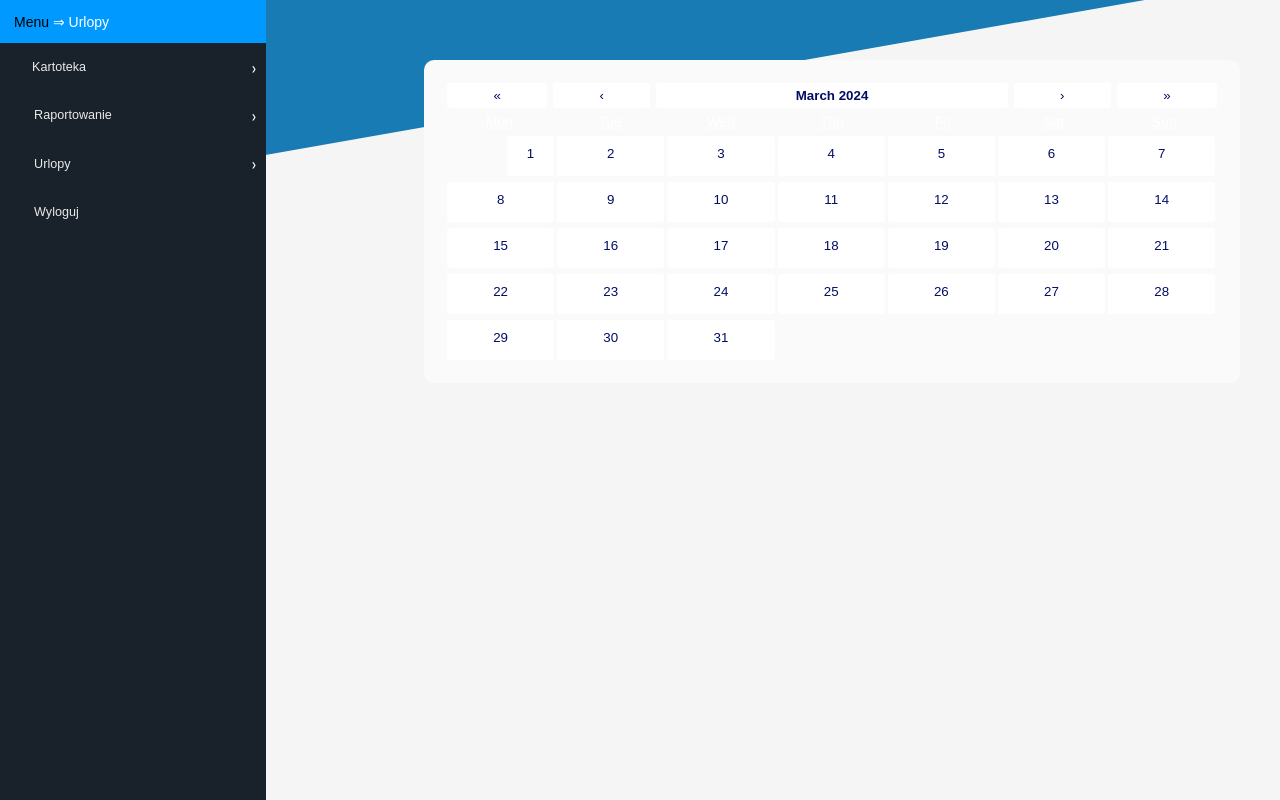
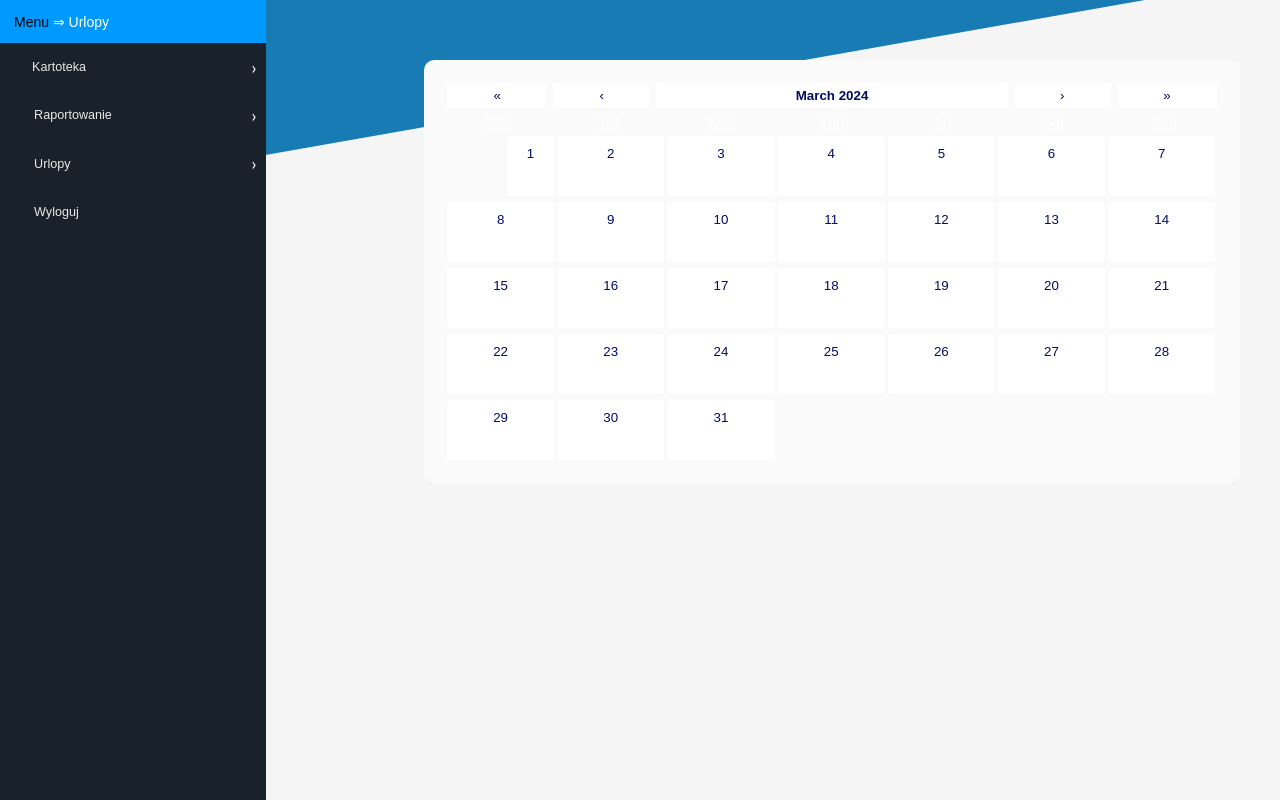
Before and after one commit to merdzikdominik/neta, a React (Create React App) app: page /urlopy/roczne-plany-urlopowe in a window 1280 px wide. Built offline with nearby package versions, Linux system fonts and the light colour scheme; no server answers; sample sign-in values are in the browser's storage; some icons are missing.

Commit message:
added customized react calendar tiles to and conditionalized colors

```diff
--- a/src/components/Admin/AdminModule.tsx
+++ b/src/components/Admin/AdminModule.tsx
@@ -284,9 +284,9 @@ const AdminModule: React.FC = () => {
         fetchUserDataChangeRequests()
     }, [])
 
-    useEffect(() => {
-        console.log(userDataChangeRequests)
-    }, [userDataChangeRequests])
+    // useEffect(() => {
+    //     console.log(userDataChangeRequests)
+    // }, [userDataChangeRequests])
 
     const exportToExcel = async (data: IHolidayRequest[]) => {
         const workbook = new ExcelJS.Workbook();
--- a/src/components/EmployeeFile/EmployeeFile.module.scss
+++ b/src/components/EmployeeFile/EmployeeFile.module.scss
@@ -7,6 +7,8 @@
 
 .employee-file__container {
     width: 50%;
+    // height: 100%;
+    max-height: 300px;
     margin-top: 40px;
     margin-right: 40px;
     margin-bottom: 40px;
@@ -33,5 +35,6 @@
     display: flex;
     justify-content: space-between;
     align-items: center;
+    border-top: 1px solid #e4f1fe;
     padding: 10px;
 }
--- a/src/components/EmployeeFile/EmployeeFileData.module.scss
+++ b/src/components/EmployeeFile/EmployeeFileData.module.scss
@@ -29,7 +29,7 @@
 .employeeFileData__data_container {
     border-bottom-left-radius: 10px;
     border-bottom-right-radius: 10px;
-    border-top: none;
+    border-top: 1px solid #e4f1fe;
     padding: 20px;
     background-color: #fff;
 }
--- a/src/components/Holiday/HolidayApprovedRequests.tsx
+++ b/src/components/Holiday/HolidayApprovedRequests.tsx
@@ -1,17 +1,17 @@
-import React, { useState, useEffect } from "react"
-import CalendarHolder from "../Utils/CalendarHolder"
-import classes from './HolidayApprovedRequests.module.scss'
-import { IHolidayRequest, IRequestUser } from "../Admin/AdminModule"
+import React, { useState, useEffect } from "react";
+import CalendarHolder from "../Utils/CalendarHolder";
+import classes from './HolidayApprovedRequests.module.scss';
+import { IHolidayRequest, IRequestUser } from "../Admin/AdminModule";
 
 export interface IHoliday {
-    dateFrom: string,
-    dateTo: string,
-    user: IRequestUser,
-    color_hex: string
+    dateFrom: string;
+    dateTo: string;
+    user: IRequestUser[];
+    color_hex: string | string[];
 }
 
 const HolidayApprovedRequests: React.FC = () => {
-    const [approvedDates, setApprovedDates] = useState<IHoliday[]>([{ dateFrom: '', dateTo: '', user: { first_name: '', last_name: '', email: '' }, color_hex: '' }])
+    const [approvedDates, setApprovedDates] = useState<IHoliday[]>([]);
 
     useEffect(() => {
         const fetchHolidayPlans = async () => {
@@ -29,15 +29,56 @@ const HolidayApprovedRequests: React.FC = () => {
 
                     if (response.ok) {
                         const data = await response.json();
-                        // console.log(data)
 
-                        const approvedDates = data.map((holiday: IHolidayRequest) => {
-                            const { start_date, end_date, user, color_hex } = holiday
+                        const originalDates: IHoliday[] = data.map((holiday: IHolidayRequest) => ({
+                            dateFrom: holiday.start_date,
+                            dateTo: holiday.end_date,
+                            user: [holiday.user],
+                            color_hex: holiday.color_hex
+                        }));
 
-                            return {dateFrom: start_date, dateTo: end_date, user, color_hex}
+                        const overlappingDates: IHoliday[] = [];
+
+                        originalDates.forEach((holiday1, index1) => {
+                            originalDates.slice(index1 + 1).forEach((holiday2, index2) => {
+                                const startDate1 = new Date(holiday1.dateFrom);
+                                const endDate1 = new Date(holiday1.dateTo);
+                                const startDate2 = new Date(holiday2.dateFrom);
+                                const endDate2 = new Date(holiday2.dateTo);
+
+                                if (startDate1 <= endDate2 && startDate2 <= endDate1) {
+                                    const overlappingStartDate = startDate1 > startDate2 ? startDate1 : startDate2;
+                                    const overlappingEndDate = endDate1 < endDate2 ? endDate1 : endDate2;
+
+                                    const overlappingUsers = extractUsersFromRange([holiday1, holiday2]);
+                                    const overlappingColors = extractColorsFromRange([holiday1, holiday2]);
+
+                                    const overlappingRange: IHoliday = {
+                                        dateFrom: overlappingStartDate.toISOString().slice(0, 10),
+                                        dateTo: overlappingEndDate.toISOString().slice(0, 10),
+                                        user: overlappingUsers,
+                                        color_hex: overlappingColors
+                                    };
+
+                                    overlappingDates.push(overlappingRange);
+                                }
+                            });
                         });
 
-                        setApprovedDates(approvedDates)
+                        const filteredOverlapping = overlappingDates.filter((holiday, index, array) => {
+                            const hasSameDate = array.some((obj, idx) => {
+                                if (idx !== index) {
+                                    return obj.dateFrom === holiday.dateFrom && obj.dateTo === holiday.dateTo;
+                                }
+                                return false;
+                            });
+
+                            return !hasSameDate;
+                        });
+
+                        const mergedDates = mergeOverlappingDates(overlappingDates);
+
+                        setApprovedDates([...originalDates, ...filteredOverlapping, ...mergedDates]);
 
                     } else {
                         const errorData = await response.json();
@@ -53,8 +94,79 @@ const HolidayApprovedRequests: React.FC = () => {
     }, []);
 
     useEffect(() => {
-        console.log(approvedDates)
-    }, [approvedDates])
+        console.log(approvedDates);
+    }, [approvedDates]);
+
+    const extractUsersFromRange = (range: IHoliday[]): IRequestUser[] => {
+        const users: IRequestUser[] = [];
+        range.forEach(holiday => {
+            holiday.user.forEach(user => {
+                const existingUser = users.find(u => u.email === user.email);
+                if (!existingUser) {
+                    users.push(user);
+                }
+            });
+        });
+        return users;
+    };
+
+    const extractColorsFromRange = (range: IHoliday[]): string[] => {
+        const colors: string[] = [];
+        range.forEach(holiday => {
+            if (typeof holiday.color_hex === 'string') {
+                colors.push(holiday.color_hex);
+            } else if (Array.isArray(holiday.color_hex)) {
+                holiday.color_hex.forEach(color => {
+                    if (!colors.includes(color)) {
+                        colors.push(color);
+                    }
+                });
+            }
+        });
+        return colors;
+    };
+
+    const mergeOverlappingDates = (overlappingDates: IHoliday[]): IHoliday[] => {
+        const mergedDates: IHoliday[] = [];
+
+        overlappingDates.forEach((date1, index1) => {
+            overlappingDates.slice(index1 + 1).forEach(date2 => {
+                const startDate1 = new Date(date1.dateFrom);
+                const endDate1 = new Date(date1.dateTo);
+                const startDate2 = new Date(date2.dateFrom);
+                const endDate2 = new Date(date2.dateTo);
+
+                if (startDate1 <= endDate2 && startDate2 <= endDate1) {
+                    const overlappingStartDate = startDate1 > startDate2 ? startDate1 : startDate2;
+                    const overlappingEndDate = endDate1 < endDate2 ? endDate1 : endDate2;
+
+                    const overlappingUsers = extractUsersFromRange([date1, date2]);
+                    const overlappingColors = extractColorsFromRange([date1, date2]);
+
+                    const overlappingRange: IHoliday = {
+                        dateFrom: overlappingStartDate.toISOString().slice(0, 10),
+                        dateTo: overlappingEndDate.toISOString().slice(0, 10),
+                        user: overlappingUsers,
+                        color_hex: overlappingColors
+                    };
+
+                    const isAlreadyMerged = mergedDates.some(date => {
+                        const sameUsers = date.user.every(u => overlappingRange.user.some(ou => ou.email === u.email));
+                        if (sameUsers && date.dateFrom === overlappingRange.dateFrom && date.dateTo === overlappingRange.dateTo) {
+                            return true;
+                        }
+                        return false;
+                    });
+
+                    if (!isAlreadyMerged) {
+                        mergedDates.push(overlappingRange);
+                    }
+                }
+            });
+        });
+
+        return mergedDates;
+    };
 
     return (
         <div className={classes['main']}>
@@ -62,7 +174,7 @@ const HolidayApprovedRequests: React.FC = () => {
                 <CalendarHolder holidayDataProp={approvedDates}/>
             </section>
         </div>
-    )
+    );
 };
 
 export default HolidayApprovedRequests;
--- a/src/components/Holiday/HolidayYearPlans.tsx
+++ b/src/components/Holiday/HolidayYearPlans.tsx
@@ -1,5 +1,6 @@
 import React, { useState, useEffect } from 'react'
 import { IDates } from '../Reports/HolidaySchedule';
+// import { IHolidayRequest } from '../Admin/AdminModule';
 import Nav from "../Utils/Nav";
 import Background from '../Utils/Background';
 import CalendarHolder from '../Utils/CalendarHolder';
--- a/src/components/Reports/HolidaySchedule.tsx
+++ b/src/components/Reports/HolidaySchedule.tsx
@@ -1,5 +1,6 @@
 import React, { useState, useEffect } from "react";
-import { IHolidayRequest } from "../Utils/CalendarHolder";
+// import { IHolidayRequest } from "../Utils/CalendarHolder";
+import { IHolidayRequest } from "../Admin/AdminModule";
 import Nav from "../Utils/Nav";
 import Button from "../Utils/Button";
 import Background from "../Utils/Background";
@@ -8,7 +9,7 @@ import classes from "./HolidaySchedule.module.css";
 
 export interface IDates {
   dateFrom: string,
-  dateTo: string
+  dateTo: string,
 }
 
 const HolidaySchedule: React.FC = () => {
--- a/src/components/Reports/Reports.module.scss
+++ b/src/components/Reports/Reports.module.scss
@@ -7,6 +7,7 @@
 
 .reports__container {
     width: 50%;
+    max-height: 300px;
     margin-top: 40px;
     margin-right: 40px;
     margin-bottom: 40px;
--- a/src/components/Utils/CalendarHolder.tsx
+++ b/src/components/Utils/CalendarHolder.tsx
@@ -1,20 +1,15 @@
 import React, { useState, useEffect } from 'react';
 import CalendarUserInfo from './CalendarUserInfo';
+import { IHoliday } from '../Holiday/HolidayApprovedRequests';
+import { IHolidayRequest } from '../Admin/AdminModule';
 import { IDates } from '../Reports/HolidaySchedule';
-import { IHoliday } from '../Holiday/HolidayApprovedRequests';
 import { Calendar } from 'react-calendar';
-import { isWithinInterval } from 'date-fns';
+import { isWithinInterval, startOfDay } from 'date-fns';
 import styled from 'styled-components';
 
 interface ICalendarHolder {
-  holidayDataProp?: IHolidayRequest[] | IHoliday[] | IDates[];
+  holidayDataProp?: (IHolidayRequest | IDates | IHoliday)[];
   backgroundColor?: string;
-}
-
-export interface IHolidayRequest {
-  id: number;
-  dateFrom: string;
-  dateTo: string;
 }
 
 interface IPosition {
@@ -27,19 +22,19 @@ const CustomTileContent: React.FC<any> = ({ date, hoveredDate, holidayDataProp,
     const currentUser = holidayDataProp!.find((item: IHoliday) => {
       return (
         isWithinInterval(date, {
-          start: new Date(item.dateFrom),
-          end: new Date(item.dateTo),
+          start: startOfDay(new Date(item.dateFrom)),
+          end: startOfDay(new Date(item.dateTo)),
         }) && 'user' in item
       );
     }) as IHoliday | undefined;
 
     if (currentUser && 'user' in currentUser) {
-      return <CalendarUserInfo firstName={currentUser.user.first_name} lastName={currentUser.user.last_name} email={currentUser.user.email} position={position} />
+      const firstUser = currentUser.user[0];
+      return <CalendarUserInfo firstName={firstUser.first_name} lastName={firstUser.last_name} email={firstUser.email} position={position} />;
     }
   }
   return null;
 };
-
 
 const CalendarContainer = styled.div<ICalendarHolder>`
   .react-calendar {
@@ -70,22 +65,13 @@ const CalendarContainer = styled.div<ICalendarHolder>`
   .react-calendar__month-view__days {
     display: grid !important;
     grid-template-columns: 14.2% 14.2% 14.2% 14.2% 14.2% 14.2% 14.2%;
-
-    .react-calendar__tile {
-      max-width: initial !important;
-    }
   }
 
   .react-calendar__tile {
     text-align: center;
     line-height: 2;
     pointer-events: none;
-    height: 40px;
-    // background-color: #e4e4e4;
-  }
-
-  .react-calendar__tile--custom {
-    pointer-events: none;
+    height: 60px;
   }
 
   .react-calendar__tile--custom:hover {
@@ -99,21 +85,92 @@ const CalendarContainer = styled.div<ICalendarHolder>`
   .custom-tile {
     height: 100%;
     width: 100%;
-    pointer-events: all; /* Ustawienie zdarzeń myszy na aktywne */
+    pointer-events: all;
   }
 
-  ${(props: { holidayDataProp?: (IHolidayRequest | IHoliday | IDates)[] }) =>
-    props.holidayDataProp &&
-    props.holidayDataProp.map(holiday => {
-      if ('user' in holiday && holiday.user) {
+  ${(props) => {
+    const holidays: IHoliday[] | undefined = props.holidayDataProp?.filter(
+      (item) => 'dateFrom' in item
+    ) as IHoliday[];
+
+    if (holidays && holidays.length > 0) {
+      return holidays
+        .map((holiday) => {
+          if ('user' in holiday && holiday.user && holiday.user.length > 0) {
+            const users = holiday.user;
+            const firstUser = users[0];
+
             return `
-          .react-calendar__tile--custom-${(holiday as IHoliday).user.email.replace(/[@.]/g, '')} {
-            background-color: ${(holiday as IHoliday).color_hex};
+              .react-calendar__tile--custom.react-calendar__tile--custom-${firstUser.email.replace(
+                /[@.]/g,
+                ''
+              )} {
+                background-color: ${holiday.color_hex};
               }
             `;
           }
           return '';
-    }).join('')}
+        })
+        .join('');
+    }
+    return '';
+  }}
+
+  ${(props) => {
+    const colorMap: { [key: string]: string } = {};
+
+    const overlappingHolidays = props.holidayDataProp?.filter((item) => {
+      return (
+        'dateFrom' in item &&
+        'dateTo' in item &&
+        'color_hex' in item &&
+        Array.isArray(item.color_hex)
+      );
+    }) as IHoliday[] | undefined;
+
+    overlappingHolidays?.forEach(item => {
+      if (Array.isArray(item.color_hex)) {
+          const dateKey = `${item.dateFrom}-${item.dateTo}`;
+          const numberOfColors = item.color_hex.length;
+          const percentStep = 100 / numberOfColors;
+
+          let gradientColors = '';
+
+          item.color_hex.forEach((color, index) => {
+              const startPercent = index * percentStep;
+              const endPercent = (index + 1) * percentStep;
+
+              gradientColors += `${color} ${startPercent.toFixed(2)}%, `;
+              gradientColors += `${color} ${endPercent.toFixed(2)}%`;
+
+              if (index !== numberOfColors - 1) {
+                  gradientColors += ', ';
+              }
+          });
+
+          colorMap[dateKey] = gradientColors;
+      }
+  });
+
+    if (overlappingHolidays) {
+      const colorStops = Object.entries(colorMap)
+      .map(([daterange, color], index) => {
+        const startDate = daterange.slice(0, 10)
+        const gradients = `${color} ${(index) * (100 / [color].length + 1)}%, ${color} ${(index + 1) * (100 / [color].length + 1)}%`
+
+        return `
+          .react-calendar__tile--overlapping-${startDate} {
+            background-image: linear-gradient(0deg, ${gradients})
+          };
+        `;
+      })
+      .join('\n');
+
+      return colorStops
+    }
+
+    return '';
+  }}
 
 
   .react-calendar__navigation__label {
@@ -150,35 +207,59 @@ const CalendarHolder: React.FC<ICalendarHolder> = ({ holidayDataProp, background
     setValue(newValue);
   };
 
-  const isDateInRange = (date: Date) => {
-    return holidayDataProp!.some((item) => {
-      const startDate = new Date(item.dateFrom);
-      const endDate = new Date(item.dateTo);
-      const startOfDay = (d: Date) => new Date(d.getFullYear(), d.getMonth(), d.getDate());
+  const tileClassName = ({ date }: any) => {
+    const holidayDataPropForOverlapping = holidayDataProp;
+    const overlappingHolidays = holidayDataPropForOverlapping?.filter((item) => {
+      return (
+        'dateFrom' in item &&
+        'dateTo' in item &&
+        'color_hex' in item &&
+        Array.isArray(item.color_hex)
+      );
+    }) as IHoliday[] | undefined;
 
-      return +date === +startOfDay(startDate) || isWithinInterval(date, { start: startOfDay(startDate), end: endDate });
+    const classNames: string[] = [];
+
+    if (overlappingHolidays) {
+      overlappingHolidays.forEach((holiday) => {
+        const startDate = startOfDay(new Date(holiday.dateFrom));
+        const endDate = startOfDay(new Date(holiday.dateTo));
+
+        if (isWithinInterval(date, { start: startDate, end: endDate })) {
+          const colorClass = (holiday.color_hex as string[]).map((color: string) => {
+            const month = startDate.getMonth() + 1;
+            const paddedMonth = month < 10 ? `0${month}` : month.toString();
+            const paddedDay = startDate.getDate() < 10 ? `0${startDate.getDate()}` : startDate.getDate().toString();
+            return `react-calendar__tile--overlapping-${startDate.getFullYear()}-${paddedMonth}-${paddedDay}`;
           });
-  };
 
-  const tileClassName = ({ date }: any) => {
-    if (isDateInRange(date)) {
-      const currentUser = holidayDataProp!.find((item): item is IHoliday => {
+          classNames.push(...colorClass);
+        }
+      });
+    }
+
+    const holidays: IHoliday[] | undefined = holidayDataProp?.filter(
+      (item) => 'dateFrom' in item && 'dateTo' in item
+    ) as IHoliday[];
+
+    if (holidays && holidays.length > 0) {
+      const currentUser = holidays.find((item) => {
         return (
           isWithinInterval(date, {
-            start: new Date(item.dateFrom),
-            end: new Date(item.dateTo),
-          }) && 'user' in item
+            start: startOfDay(new Date(item.dateFrom)),
+            end: startOfDay(new Date(item.dateTo)),
+          }) &&
+          'user' in item
         );
-      }) as IHoliday | undefined;
+      });
 
       if (currentUser && 'user' in currentUser) {
-        return `react-calendar__tile--custom react-calendar__tile--custom-${currentUser.user.email.replace(
-          /[@.]/g,
-          ''
-        )}`;
+        const firstUser = currentUser.user[0];
+        classNames.push(`react-calendar__tile--custom react-calendar__tile--custom-${firstUser.email.replace(/[@.]/g, '')}`);
       }
     }
-    return '';
+
+    return classNames.join(' ');
   };
 
   const handleOnMouseOver = (date: Date) => {
@@ -200,10 +281,6 @@ const CalendarHolder: React.FC<ICalendarHolder> = ({ holidayDataProp, background
       window.removeEventListener('mousemove', handleMouseMove);
     };
   }, [hoveredDate]);
-
-  useEffect(() => {
-    console.log(hoveredDate)
-  }, [hoveredDate])
 
   return (
     <CalendarContainer holidayDataProp={holidayDataProp}  backgroundColor={backgroundColor}>
```
Also changed, not shown: src/handshake.svg (added). Lines whose indentation alone changed are shown as unchanged.
